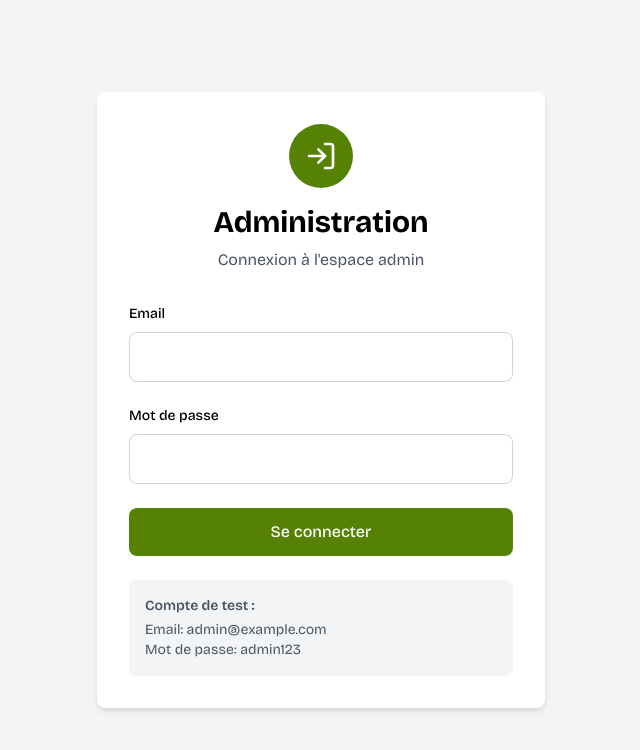
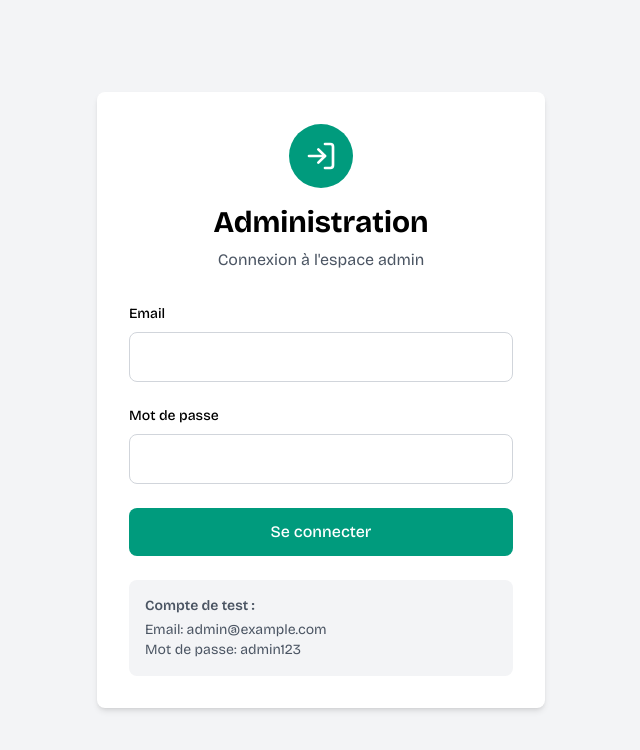
Before and after one commit to sanokistudios/Sanoki-studios, a React (Vite) app in the folder frontend/: page /admin/login in a window 1280 px wide. Shown: the top 750 px of the page, without its empty margins (319-959 px from the left). Built offline with nearby package versions, Linux system fonts and the light colour scheme; no server answers.

Commit message:
style(theme): apply Veronese green globally (primary+accent); use primary in admin size selection; switch add-to-cart icon to ShoppingBag

```diff
--- a/frontend/src/pages/ProductDetail.jsx
+++ b/frontend/src/pages/ProductDetail.jsx
@@ -1,6 +1,6 @@
 import { useEffect, useState } from 'react';
 import { useParams, Link } from 'react-router-dom';
-import { ArrowLeft, ShoppingCart, Package, Truck } from 'lucide-react';
+import { ArrowLeft, ShoppingBag, Package, Truck } from 'lucide-react';
 import { productsAPI } from '../utils/api';
 import { useCart } from '../context/CartContext';
 import toast from 'react-hot-toast';
@@ -214,7 +214,7 @@ const ProductDetail = () => {
             }
             className="w-full btn-primary flex items-center justify-center gap-2 disabled:opacity-50 disabled:cursor-not-allowed"
           >
-            <ShoppingCart className="w-5 h-5" />
+            <ShoppingBag className="w-5 h-5" />
             Ajouter au panier
           </button>
 
--- a/frontend/src/pages/admin/AdminProducts.jsx
+++ b/frontend/src/pages/admin/AdminProducts.jsx
@@ -286,7 +286,7 @@ const AdminProducts = () => {
                     <div className="flex gap-2">
                       <button
                         onClick={() => handleOpenModal(product)}
-                        className="p-2 text-blue-600 hover:bg-blue-50 rounded"
+                        className="p-2 text-primary hover:bg-primary/10 rounded"
                       >
                         <Edit className="w-5 h-5" />
                       </button>
@@ -420,8 +420,8 @@ const AdminProducts = () => {
                       }}
                       className={`px-4 py-2 rounded-lg border-2 transition-all ${
                         formData.sizes.includes(size)
-                          ? 'bg-blue-500 text-white border-blue-500'
-                          : 'bg-white text-gray-700 border-gray-300 hover:border-blue-500'
+                          ? 'bg-primary text-white border-primary'
+                          : 'bg-white text-gray-700 border-gray-300 hover:border-primary'
                       }`}
                     >
                       {size}
--- a/frontend/tailwind.config.js
+++ b/frontend/tailwind.config.js
@@ -11,9 +11,9 @@ export default {
         'bricolage': ['Bricolage Grotesque', 'sans-serif'],
       },
       colors: {
-        primary: '#568203',
+        primary: '#009B7D',
         secondary: '#ffffff',
-        accent: '#2563eb', // Bleu moderne
+        accent: '#009B7D',
         gray: {
           light: '#f3f4f6',
           medium: '#9ca3af',
```
